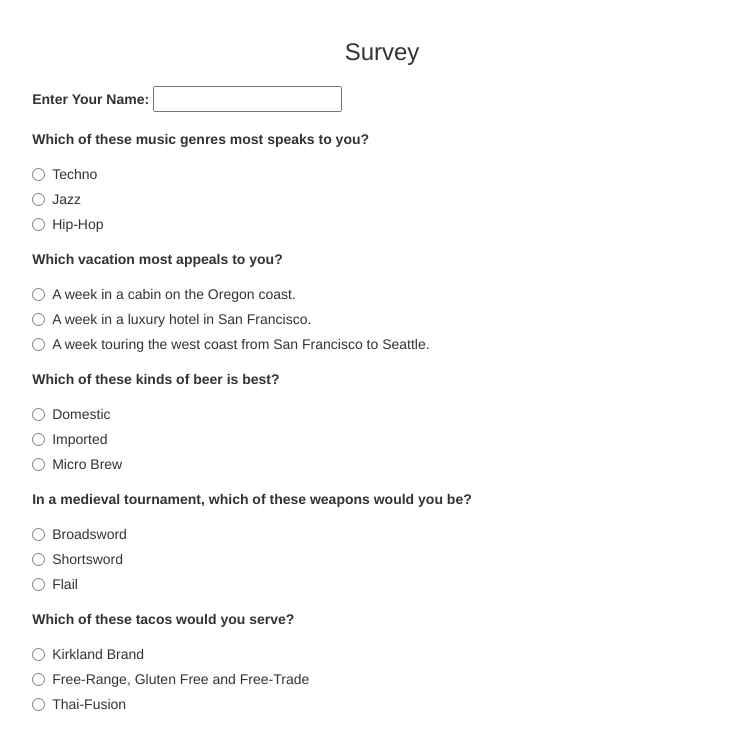
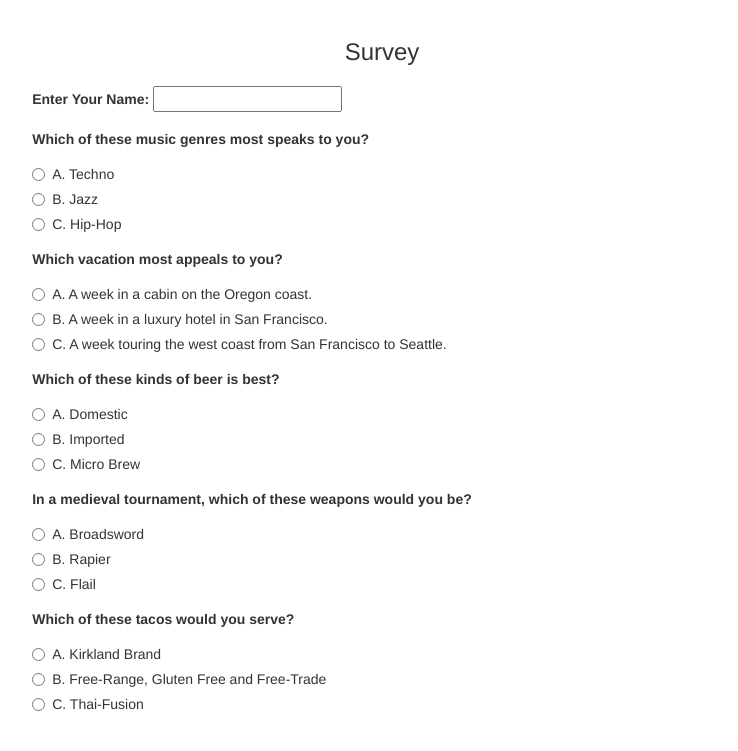
Before and after one commit to CGrahamS/track-suggester, a plain HTML site: page index.html in a window 1280 px wide. Shown: the part 168-919 px from the top of the page, without its empty margins (258-996 px from the left). Drawn offline with Linux system fonts and the light colour scheme.

Commit message:
add commented out on change function to js, change radio value system in html and js, add var for print outs

```diff
--- a/index.html
+++ b/index.html
@@ -16,28 +16,28 @@
       </div>
       <h3 id="survey-title">Survey</h3>
       <div id="blanks">
-        <form>
+        <form id="my-form">
           <!-- name -->
           <div class="form-group">
             <label for="name">Enter Your Name:</label>
             <input id="name" type="text">
           </div>
           <!-- music -->
-          <div class="form-group">
+          <div class="form-group ">
             <label>Which of these music genres most speaks to you?</label>
             <div class="radio">
               <label>
-                <input type="radio" name="music" value="1">Techno</input>
+                <input type="radio" name="music" value="1">A. Techno</input>
               </label>
             </div>
             <div class="radio">
               <label>
-                <input type="radio" name="music" value="10">Jazz</input>
+                <input type="radio" name="music" value="2">B. Jazz</input>
               </label>
             </div>
             <div class="radio">
               <label>
-                <input type="radio" name="music" value="100">Hip-Hop</input>
+                <input type="radio" name="music" value="3">C. Hip-Hop</input>
               </label>
             </div>
           </div>
@@ -46,17 +46,17 @@
               <label>Which vacation most appeals to you?</label>
               <div class="radio">
                 <label>
-                  <input type="radio" name="vacation" value="1">A week in a cabin on the Oregon coast.</input>
+                  <input type="radio" name="vacation" value="1">A. A week in a cabin on the Oregon coast.</input>
                 </label>
               </div>
               <div class="radio">
                 <label>
-                  <input type="radio" name="vacation" value="10">A week in a luxury hotel in San Francisco.</input>
+                  <input type="radio" name="vacation" value="2">B. A week in a luxury hotel in San Francisco.</input>
                 </label>
               </div>
               <div class="radio">
                 <label>
-                  <input type="radio" name="vacation" value="100">A week touring the west coast from San Francisco to Seattle.</input>
+                  <input type="radio" name="vacation" value="3">C. A week touring the west coast from San Francisco to Seattle.</input>
                 </label>
               </div>
           </div>
@@ -65,17 +65,17 @@
             <label>Which of these kinds of beer is best?</label>
             <div class="radio">
               <label>
-                <input type="radio" name="beer" value="1">Domestic</input>
+                <input type="radio" name="beer" value="1">A. Domestic</input>
               </label>
             </div>
             <div class="radio">
               <label>
-                <input type="radio" name="beer" value="10">Imported</input>
+                <input type="radio" name="beer" value="2">B. Imported</input>
               </label>
             </div>
             <div class="radio">
               <label>
-                <input type="radio" name="beer" value="100">Micro Brew</input>
+                <input type="radio" name="beer" value="3">C. Micro Brew</input>
               </label>
             </div>
           </div>
@@ -84,17 +84,17 @@
             <label>In a medieval tournament, which of these weapons would you be?</label>
             <div class="radio">
               <label>
-                <input type="radio" name="weapon" value="1">Broadsword</input>
+                <input type="radio" name="weapon" value="1">A. Broadsword</input>
               </label>
             </div>
             <div class="radio">
               <label>
-                <input type="radio" name="weapon" value="10">Shortsword</input>
+                <input type="radio" name="weapon" value="2">B. Rapier</input>
               </label>
             </div>
             <div class="radio">
               <label>
-                <input type="radio" name="weapon" value="100">Flail</input>
+                <input type="radio" name="weapon" value="3">C. Flail</input>
               </label>
             </div>
           </div>
@@ -103,17 +103,17 @@
             <label>Which of these tacos would you serve?</label>
             <div class="radio">
               <label>
-                <input type="radio" name="taco" value="1">Kirkland Brand</input>
+                <input type="radio" name="taco" value="1">A. Kirkland Brand</input>
               </label>
             </div>
             <div class="radio">
               <label>
-                <input type="radio" name="taco" value="10">Free-Range, Gluten Free and Free-Trade</input>
+                <input type="radio" name="taco" value="2">B. Free-Range, Gluten Free and Free-Trade</input>
               </label>
             </div>
             <div class="radio">
               <label>
-                <input type="radio" name="taco" value="100">Thai-Fusion</input>
+                <input type="radio" name="taco" value="3">C. Thai-Fusion</input>
               </label>
             </div>
           </div>
@@ -121,7 +121,7 @@
             <h3>Click submit to see the answer!</h3>
           </div>
           <div id="output">
-            <h3><span class="name"></span>, it looks like you should pursue the <span id="track"></span></h3>
+            <h3><span class="name"></span>, it looks like you <span id="track"></span></h3>
           </div>
           <button type="submit" class="btn btn-success">Submit!</button>
         </form>
--- a/js/scripts.js
+++ b/js/scripts.js
@@ -2,6 +2,9 @@
 var result = function(music, vacation, beer, weapon, taco) {
   return music + vacation + beer + weapon + taco;
 };
+
+
+
 
 //front end
 $(function() {
@@ -13,13 +16,25 @@ $(function() {
     var weapon = parseInt($("input:radio[name=weapon]:checked").val());
     var taco = parseInt($("input:radio[name=taco]:checked").val());
     var track = result(music, vacation, beer, weapon, taco);
+    var phpTrack = "should pursue the PHP/Drupal track!";
+    var cssTrack = "should pursue the CSS/Design track!";
+    var javaTrack = "should pursue the Java/Android track!";
+    var tieTrack = "can't decide between the PHP/Drupal or the Java/Android tracks. Try this question to break the tie!"
 
-    if (track >= 40) {
-      $("#track").empty().append("PHP/Drupal track!");
-    } else if (track >= 17) {
-      $("#track").empty().append("CSS/Design track!");
+    $('#my-form input').on('change', function() {
+      alert($('input[name=music]:checked', '#my-form').val());
+    });
+
+
+    console.log(track);
+    if (track >= 13) {
+      $("#track").empty().append(phpTrack);
+    // } else if (track === ) {
+    //   $("#track").empty().append(tieTrack);
+    } else if (track >= 8) {
+        $("#track").empty().append(cssTrack);
     } else {
-      $("#track").empty().append("Java/Android track!");
+      $("#track").empty().append(javaTrack);
     }
 
     $(".name").empty().append(name);
```
